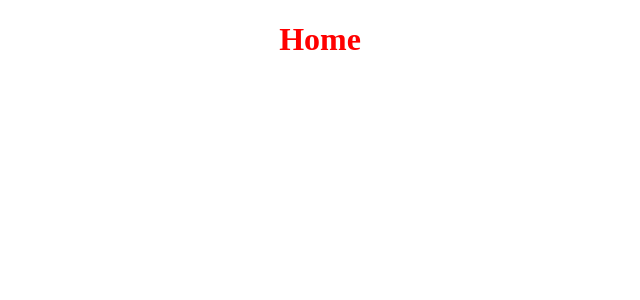
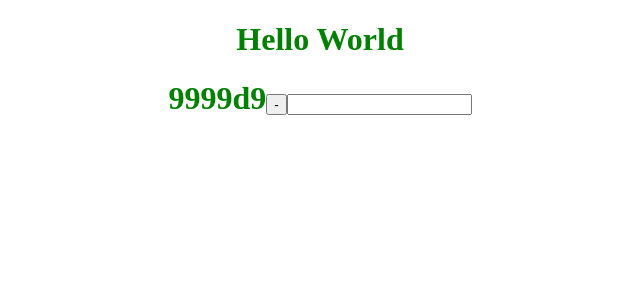
Before and after one commit to wxGoldking/react-base-cli, a React app: page / in a window 1280 px wide. Shown: the top 300 px of the page, without its empty margins (320-960 px from the left). Built offline with nearby package versions, Linux system fonts and the light colour scheme.

Commit message:
配置webpack实现模块热替换

```diff
--- a/config/index.js
+++ b/config/index.js
@@ -9,7 +9,7 @@ module.exports = {
     assetsPublicPath: '/',
     mode:'development',
     host: '0.0.0.0', // can be overwritten by process.env.HOST
-    port: 3000, // can be overwritten by process.env.PORT, if port is in use, a free one will be determined
+    port: 3001, // can be overwritten by process.env.PORT, if port is in use, a free one will be determined
     autoOpenBrowser: false,
     cssSourceMap: false,// 是否开启 cssSourceMap
     devtool: 'cheap-module-eval-source-map',
--- a/package.json
+++ b/package.json
@@ -34,6 +34,7 @@
     "html-webpack-plugin": "^3.2.0",
     "mini-css-extract-plugin": "^0.5.0",
     "postcss-loader": "^3.0.0",
+    "react-hot-loader": "^4.8.2",
     "style-loader": "^0.23.1",
     "uglifyjs-webpack-plugin": "^2.1.2",
     "url-loader": "^1.1.2",
--- a/src/App.jsx
+++ b/src/App.jsx
@@ -1,14 +1,17 @@
 import React, { Component } from 'react';
+import { hot } from 'react-hot-loader/root'
+import Router from './Router';
 
-export default class App extends Component {
+class App extends Component {
   render() {
     return (
       <div>
         <h1>Hello World</h1>
-        <div className="content">
-          <img src="/static/2.jpg" alt=""/>
-        </div>
+        <Router/>
       </div>
     )
   }
 }
+
+// 判断是否开启热更新
+export default module.hot ? hot(App) : App;
--- a/src/Home.jsx
+++ b/src/Home.jsx
@@ -1,11 +1,21 @@
 import React, { Component } from 'react';
 
 export default class Home extends Component {
+  constructor(){
+    super();
+    this.state = {
+      a: 99
+    }
+  }
+
   render() {
     return (
       <div>
         <h1>
-          Home
+          {this.state.a}
+          99d9
+          <button onClick={()=>this.setState({a: this.state.a - 2})}>-</button>
+          <input type="text"/>
         </h1>
       </div>
     )
--- a/src/index.css
+++ b/src/index.css
@@ -1,6 +1,6 @@
 
 #app{
-  color: red;
+  color: green;
   text-align: center;
   font-weight: bold;
 }
--- a/src/index.js
+++ b/src/index.js
@@ -1,9 +1,9 @@
 import React from 'react';
 import ReactDOM from 'react-dom';
-import Router from './Router';
+import App from './App';
 import './index.css';
 
 ReactDOM.render(
-  <Router/>,
+  <App/>,
   document.getElementById('app')
 );
```
Also changed, not shown: 1 other file (tests, documents, lock files or other folders).
